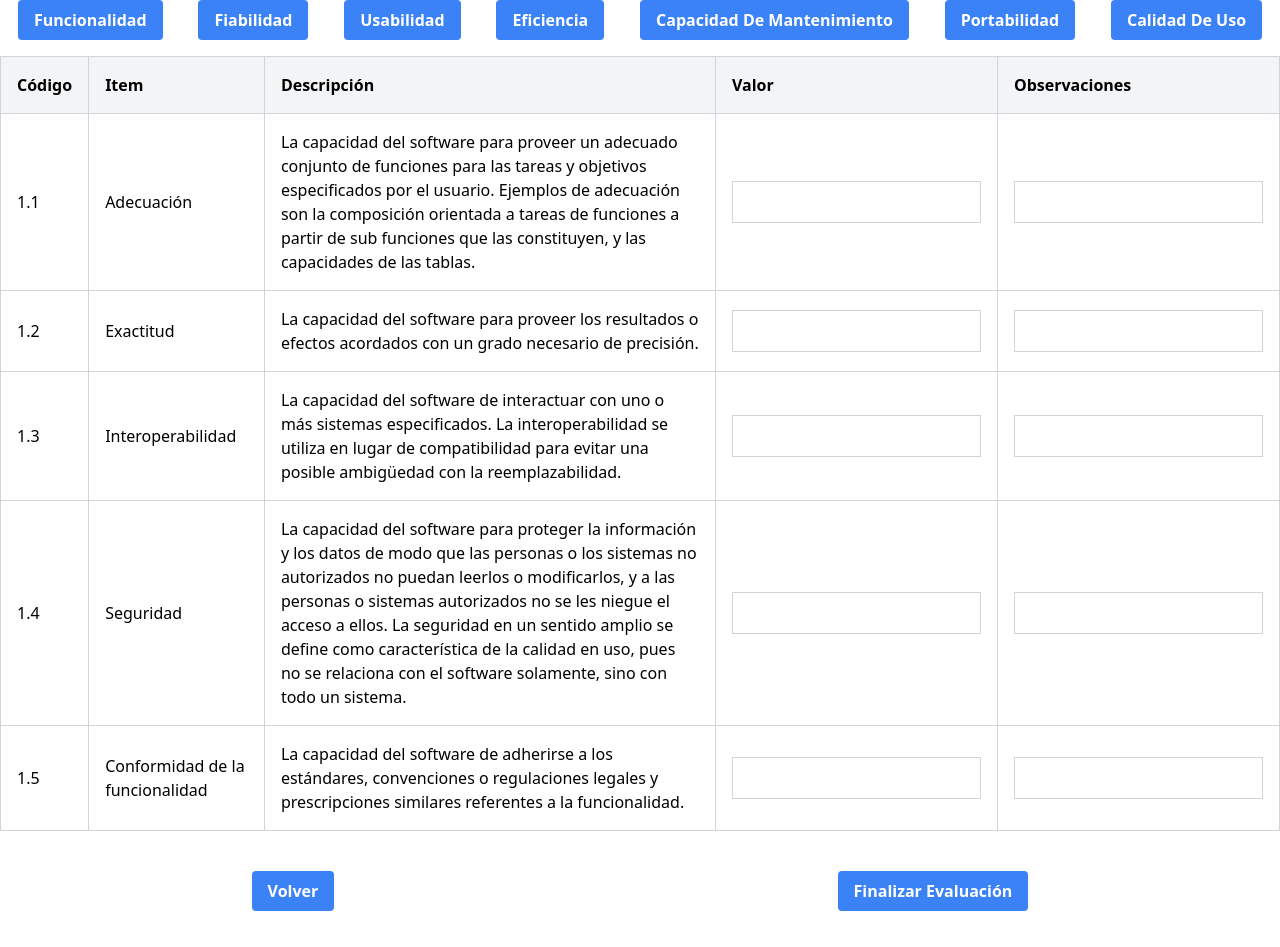
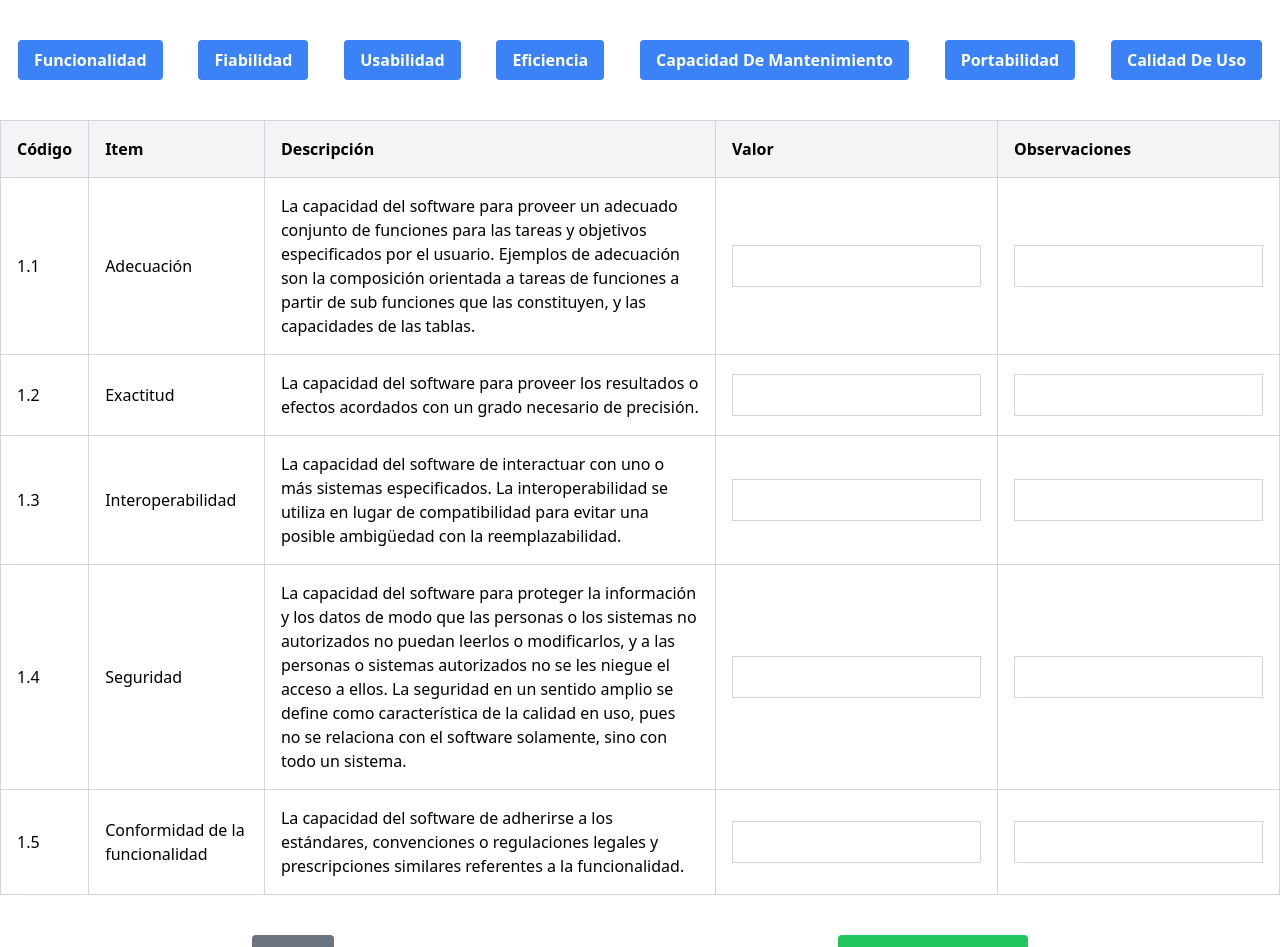
Before and after one commit to Juanska123-Giron/BnanaFront, a React (Vite) app: page /evaluacion-software in a window 1280 px wide. Shown: the top 947 px of the page. Before the commit the page ends 911 px from the top, so only its background shows below. Built offline with nearby package versions, Linux system fonts and the light colour scheme; the HTML template or start-up script is replaced by a standard one.

Commit message:
actualización de componentes

```diff
--- a/src/components/EvaluacionSoftware.jsx
+++ b/src/components/EvaluacionSoftware.jsx
@@ -1,6 +1,6 @@
 import React, { useState } from 'react';
 import { useNavigate } from 'react-router-dom';
-import ComponenteTabla from './Tabla';
+import ComponenteTabla from './ComponenteTabla';
 
 import { datosFuncionalidad, datosFiabilidad, datosUsabilidad, datosEficiencia, datosCapacidadDeMantenimiento, datosPortabilidad, datosCalidadDeUso} from './datosSecciones';
 
@@ -33,7 +33,7 @@ const EvaluacionSoftware = () => {
 
   return (
     <>
-      <div className="flex justify-around mb-4">
+      <div className="flex justify-around mb-10 mt-10">
         <button onClick={() => cambiarSeccion('funcionalidad')} className="bg-blue-500 hover:bg-blue-700 text-white font-bold py-2 px-4 rounded transition duration-150 ease-in-out">
           Funcionalidad
         </button>
@@ -58,8 +58,8 @@ const EvaluacionSoftware = () => {
       </div>
       <ComponenteTabla datos={datosActuales} />
       <div className="flex justify-around mt-10">
-        <button onClick={volver} className="bg-blue-500 hover:bg-blue-700 text-white font-bold py-2 px-4 rounded transition duration-150 ease-in-out">Volver</button>
-        <button onClick={finalizarEvaluacion} className="bg-blue-500 hover:bg-blue-700 text-white font-bold py-2 px-4 rounded transition duration-150 ease-in-out">Finalizar Evaluación</button>
+        <button onClick={volver} className="bg-gray-500 hover:bg-gray-700 text-white font-bold py-2 px-4 rounded transition duration-150 ease-in-out">Volver</button>
+        <button onClick={finalizarEvaluacion} className="bg-green-500 hover:bg-green-700 text-white font-bold py-2 px-4 rounded transition duration-150 ease-in-out">Finalizar Evaluación</button>
       </div>
     </>
   );
```
Also changed, not shown: src/components/ComponenteTabla.jsx (renamed from src/components/Tabla.jsx).
